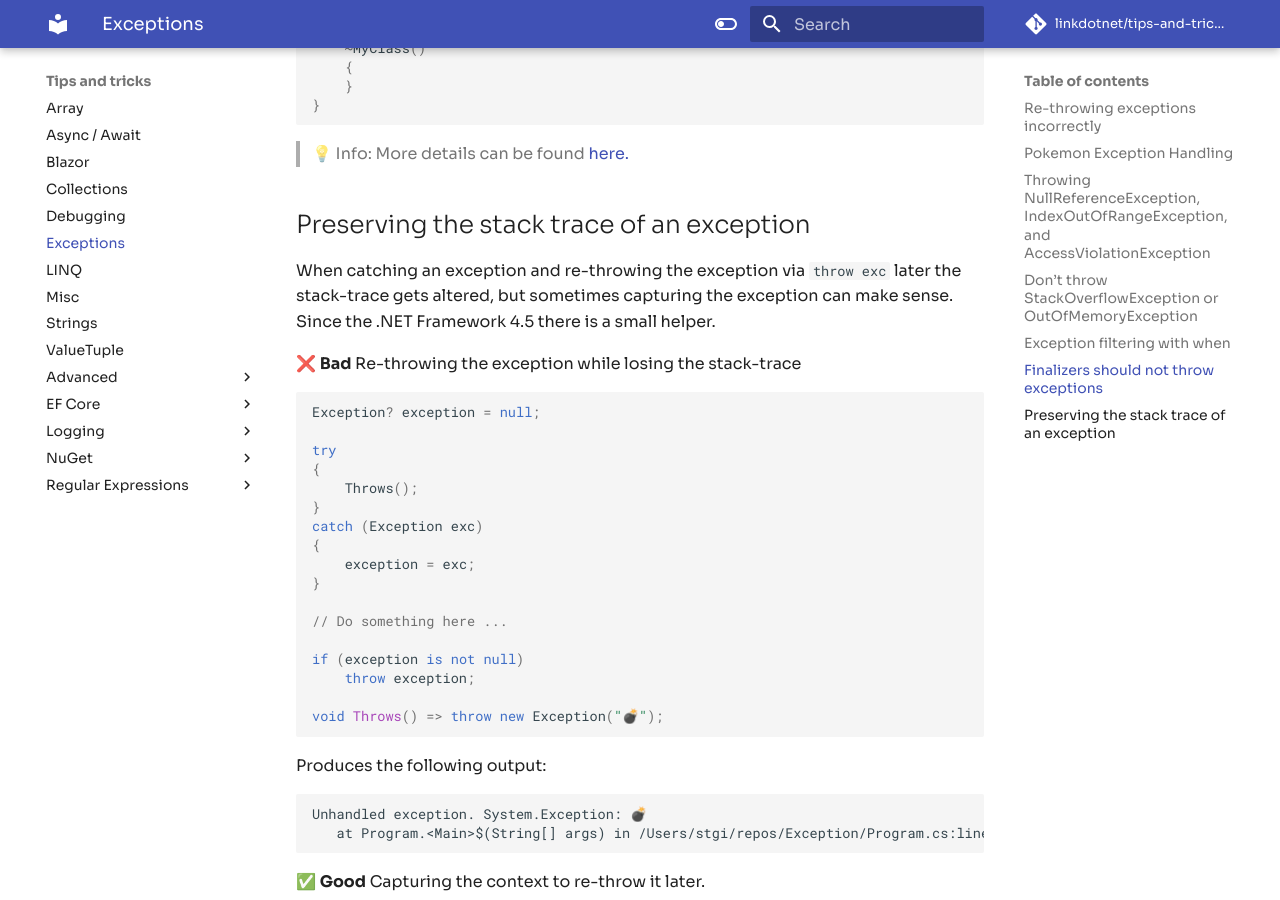
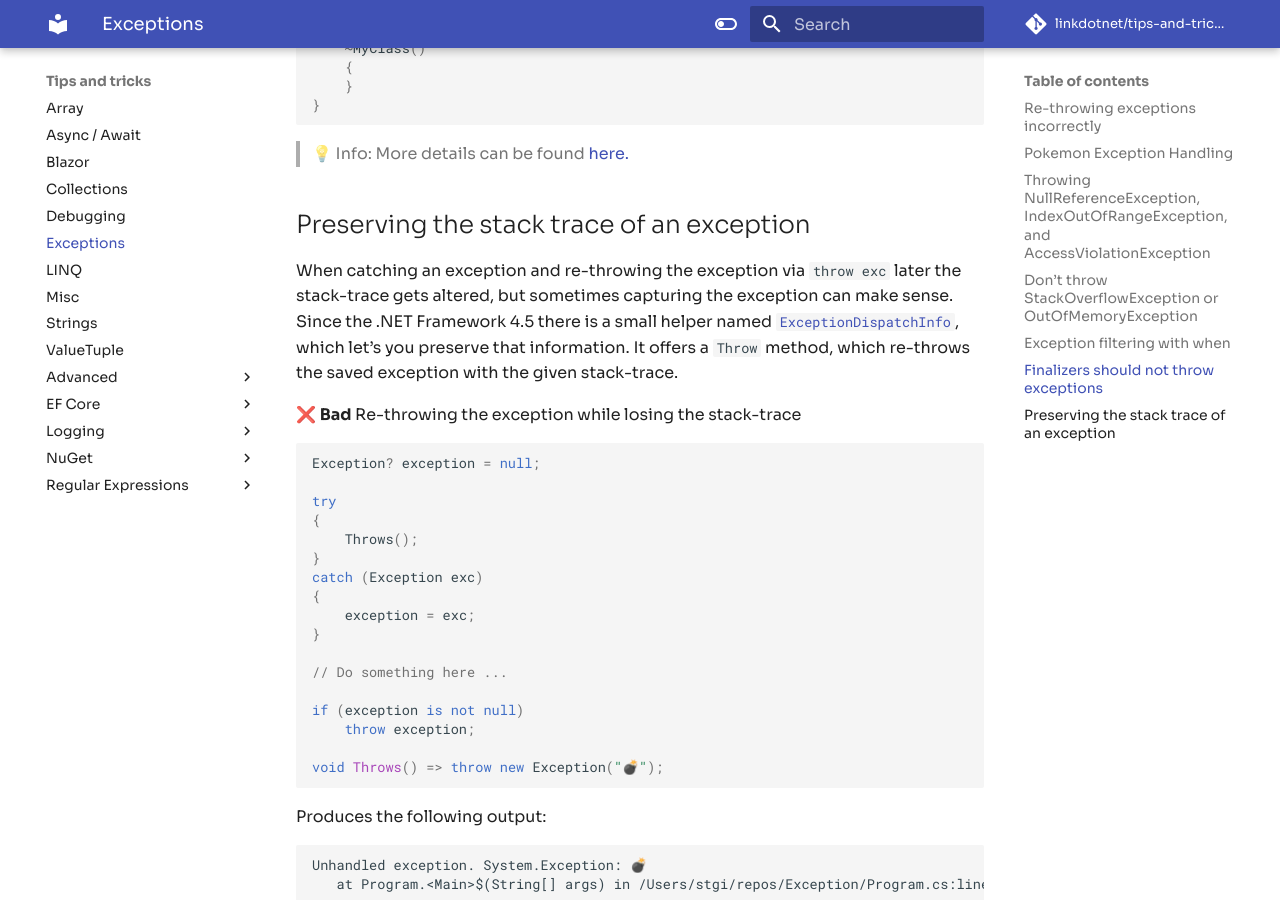
Before and after one commit to linkdotnet/tips-and-tricks, an MkDocs documentation site: the page built from docs/exceptions.md, in a window 1280 px wide and 900 px high, scrolled down 4233 px. Built offline with MkDocs 1.6.1 and Material for MkDocs 9.7.7, drawn with Linux system fonts in a browser that asks for light colours; comment, search, counter and statistics services are not loaded.

Commit message:
Better explanation

````diff
--- a/docs/exceptions.md
+++ b/docs/exceptions.md
@@ -179,7 +179,7 @@ class MyClass
 > 💡 Info: More details can be found [here.](https://steven-giesel.com/blogPost/3b55d5ac-f62c-4b86-bfa3-62670f614761)
 
 ## Preserving the stack trace of an exception
-When catching an exception and re-throwing the exception via `throw exc` later the stack-trace gets altered, but sometimes capturing the exception can make sense. Since the .NET Framework 4.5 there is a small helper.
+When catching an exception and re-throwing the exception via `throw exc` later the stack-trace gets altered, but sometimes capturing the exception can make sense. Since the .NET Framework 4.5 there is a small helper named [`ExceptionDispatchInfo`](https://learn.microsoft.com/en-us/dotnet/api/system.runtime.exceptionservices.exceptiondispatchinfo?view=net-6.0), which let's you preserve that information. It offers a `Throw` method, which re-throws the saved exception with the given stack-trace.
 
 ❌ **Bad** Re-throwing the exception while losing the stack-trace
 ```csharp
````
